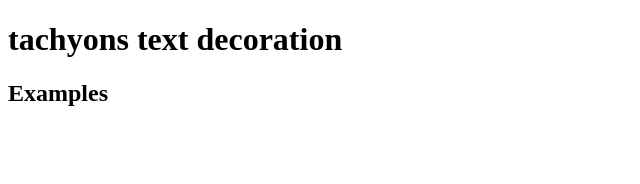
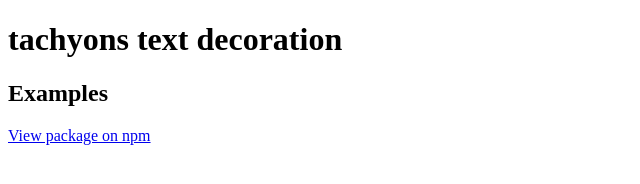
Before and after one commit to tachyons-css/tachyons-text-decoration, a website: page index.html in a window 1280 px wide. Shown: the whole page, without its empty margins (0-640 px from the left). Drawn offline with Linux system fonts and the light colour scheme.

Commit message:
Adding link to npm module

```diff
--- a/index.html
+++ b/index.html
@@ -13,5 +13,6 @@
   <body>
     <h1>tachyons text decoration</h1>
     <h2>Examples</h2>
+    <a href="http://npmjs.org/package/tachyons-text-decoration" title="tachyons-text-decoration">View package on npm</a>
   </body>
 </html>
```
